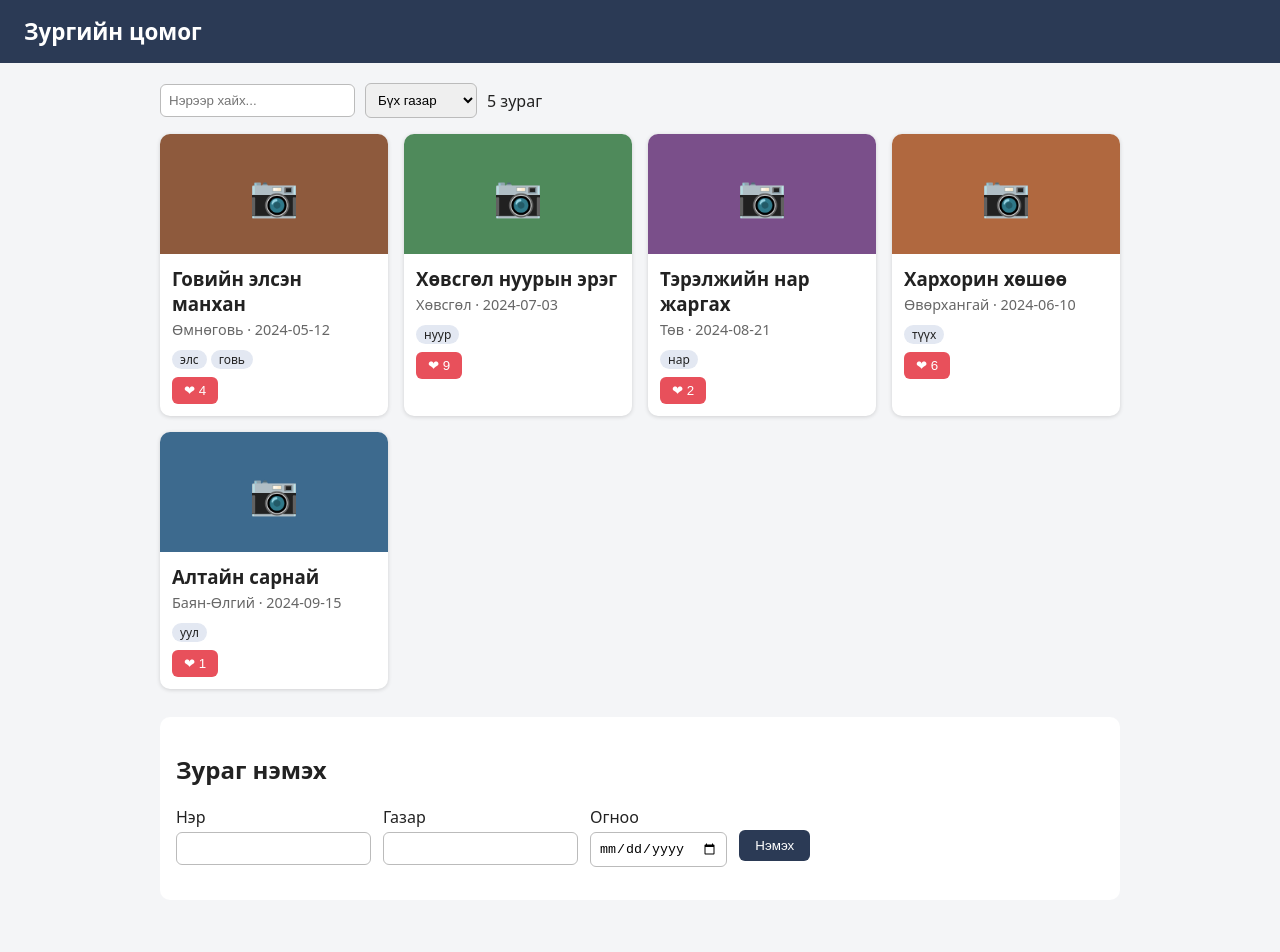
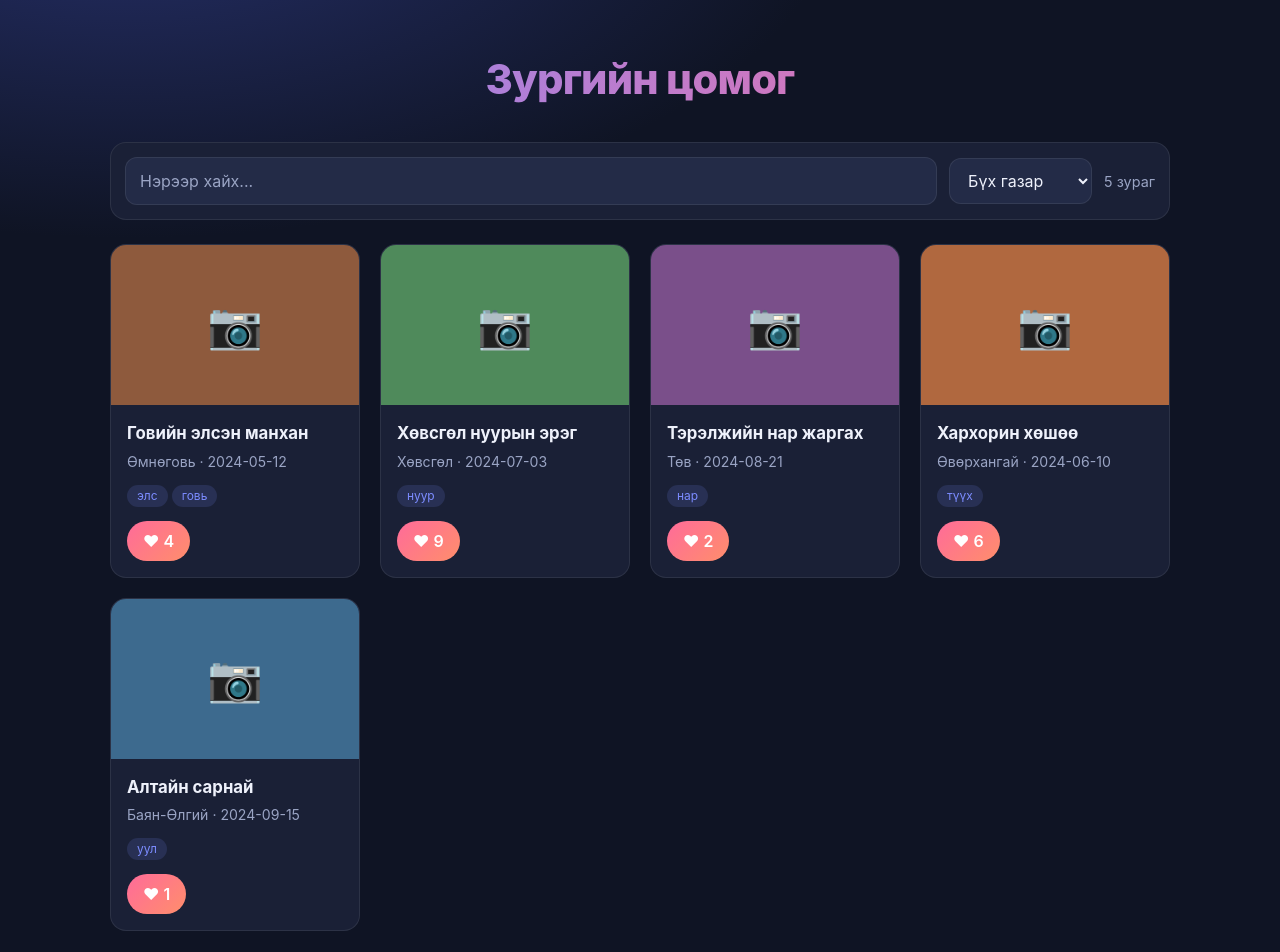
Before and after one commit to nymosor8888-debug/lab10, a plain HTML site: page index.html in a window 1280 px wide. Shown: the top 952 px of the page. Before the commit the page ends 920 px from the top, so only its background shows below. Drawn offline with Linux system fonts and the light colour scheme.

Commit message:
zagwar oorchilson

```diff
--- a/css/style.css
+++ b/css/style.css
@@ -1,21 +1,145 @@
+:root {
+  --bg: #0f1424;
+  --surface: #1a2036;
+  --surface-2: #232b47;
+  --text: #eef1fb;
+  --muted: #9aa4c4;
+  --accent: #7c8cff;
+  --accent-2: #ff6b9a;
+  --border: rgba(255, 255, 255, .08);
+  --radius: 16px;
+}
+
 * { box-sizing: border-box; }
-body { margin: 0; font-family: system-ui, sans-serif; background: #f4f5f7; color: #222; }
-header { background: #2b3a55; color: #fff; padding: 16px 24px; }
-header h1 { margin: 0; font-size: 1.4rem; }
-main { max-width: 1000px; margin: 0 auto; padding: 20px; }
-.controls { display: flex; gap: 10px; align-items: center; flex-wrap: wrap; margin-bottom: 16px; }
-.controls input, .controls select, form input { padding: 8px; border: 1px solid #bbb; border-radius: 6px; }
-.cards { display: grid; grid-template-columns: repeat(auto-fill, minmax(220px, 1fr)); gap: 16px; }
-.card { background: #fff; border-radius: 10px; overflow: hidden; box-shadow: 0 1px 4px rgba(0,0,0,.15); }
-.card .thumb { height: 120px; display: flex; align-items: center; justify-content: center; font-size: 2.5rem; color: #fff; }
-.card .body { padding: 12px; }
-.card h3 { margin: 0 0 4px; }
-.card .meta { color: #666; font-size: .9rem; margin: 0 0 8px; }
-.tag { display: inline-block; background: #e3e8f2; border-radius: 10px; padding: 1px 8px; font-size: .75rem; margin-right: 4px; }
-.like-btn { margin-top: 8px; border: 0; background: #e8505b; color: #fff; padding: 6px 12px; border-radius: 6px; cursor: pointer; }
-.empty { grid-column: 1 / -1; text-align: center; color: #777; padding: 30px; }
-.add { margin-top: 28px; background: #fff; padding: 16px; border-radius: 10px; }
-form { display: flex; gap: 12px; flex-wrap: wrap; align-items: flex-start; }
-form label { display: flex; flex-direction: column; gap: 4px; }
-form small { color: #c0392b; min-height: 1em; }
-form button { padding: 8px 16px; border: 0; background: #2b3a55; color: #fff; border-radius: 6px; cursor: pointer; align-self: center; }
+
+body {
+  margin: 0;
+  font-family: 'Inter', system-ui, -apple-system, 'Segoe UI', sans-serif;
+  background: radial-gradient(1200px 600px at 10% -10%, #26306b 0%, transparent 60%), var(--bg);
+  color: var(--text);
+  min-height: 100vh;
+  line-height: 1.5;
+}
+
+header {
+  padding: 48px 24px 8px;
+  text-align: center;
+}
+header h1 {
+  margin: 0;
+  font-size: clamp(1.8rem, 4vw, 2.6rem);
+  font-weight: 800;
+  letter-spacing: -.02em;
+  background: linear-gradient(90deg, var(--accent), var(--accent-2));
+  -webkit-background-clip: text;
+  background-clip: text;
+  color: transparent;
+}
+
+main { max-width: 1100px; margin: 0 auto; padding: 24px 20px 60px; }
+
+/* Хайлт ба шүүлтүүр */
+.controls {
+  display: flex; gap: 12px; align-items: center; flex-wrap: wrap;
+  background: var(--surface);
+  border: 1px solid var(--border);
+  padding: 14px;
+  border-radius: var(--radius);
+  margin-bottom: 24px;
+}
+.controls input, .controls select, form input {
+  background: var(--surface-2);
+  color: var(--text);
+  border: 1px solid var(--border);
+  border-radius: 12px;
+  padding: 11px 14px;
+  font: inherit;
+  outline: none;
+  transition: border-color .2s, box-shadow .2s;
+}
+.controls input { flex: 1; min-width: 180px; }
+.controls input:focus, .controls select:focus, form input:focus {
+  border-color: var(--accent);
+  box-shadow: 0 0 0 3px rgba(124, 140, 255, .25);
+}
+.controls input::placeholder { color: var(--muted); }
+#count { margin-left: auto; color: var(--muted); font-size: .9rem; }
+
+/* Картууд */
+.cards { display: grid; grid-template-columns: repeat(auto-fill, minmax(240px, 1fr)); gap: 20px; }
+.card {
+  background: var(--surface);
+  border: 1px solid var(--border);
+  border-radius: var(--radius);
+  overflow: hidden;
+  transition: transform .25s, box-shadow .25s, border-color .25s;
+}
+.card:hover {
+  transform: translateY(-6px);
+  box-shadow: 0 18px 40px rgba(0, 0, 0, .45);
+  border-color: rgba(124, 140, 255, .4);
+}
+.card .thumb {
+  position: relative; overflow: hidden;
+  height: 160px;
+  display: flex; align-items: center; justify-content: center;
+  font-size: 2.8rem; color: #fff;
+}
+.card .thumb img {
+  position: absolute; inset: 0; width: 100%; height: 100%;
+  object-fit: cover; transition: transform .5s;
+}
+.card:hover .thumb img { transform: scale(1.07); }
+.card .body { padding: 16px; }
+.card h3 { margin: 0 0 4px; font-size: 1.05rem; }
+.card .meta { color: var(--muted); font-size: .88rem; margin: 0 0 10px; }
+.tag {
+  display: inline-block;
+  background: rgba(124, 140, 255, .15);
+  color: var(--accent);
+  border-radius: 999px;
+  padding: 2px 10px;
+  font-size: .75rem;
+  margin: 0 4px 4px 0;
+}
+.like-btn {
+  margin-top: 10px;
+  border: 0;
+  background: linear-gradient(135deg, var(--accent-2), #ff8e6b);
+  color: #fff;
+  padding: 8px 16px;
+  border-radius: 999px;
+  font: inherit; font-weight: 600;
+  cursor: pointer;
+  transition: transform .15s, box-shadow .2s;
+}
+.like-btn:hover { transform: scale(1.06); box-shadow: 0 6px 18px rgba(255, 107, 154, .4); }
+.like-btn:active { transform: scale(.96); }
+
+.empty { grid-column: 1 / -1; text-align: center; color: var(--muted); padding: 40px; }
+
+/* Нэмэх форм */
+.add {
+  margin-top: 40px;
+  background: var(--surface);
+  border: 1px solid var(--border);
+  padding: 24px;
+  border-radius: var(--radius);
+}
+.add h2 { margin: 0 0 16px; font-size: 1.2rem; }
+form { display: flex; gap: 16px; flex-wrap: wrap; align-items: flex-start; }
+form label { display: flex; flex-direction: column; gap: 6px; color: var(--muted); font-size: .9rem; flex: 1; min-width: 160px; }
+form small { color: #ff7a8a; min-height: 1.1em; }
+form button {
+  align-self: center;
+  border: 0;
+  background: linear-gradient(135deg, var(--accent), #5b6cff);
+  color: #fff;
+  padding: 12px 28px;
+  border-radius: 999px;
+  font: inherit; font-weight: 600;
+  cursor: pointer;
+  transition: transform .15s, box-shadow .2s;
+}
+form button:hover { transform: translateY(-2px); box-shadow: 0 8px 22px rgba(124, 140, 255, .45); }
+::-webkit-calendar-picker-indicator { filter: invert(1); }
```
